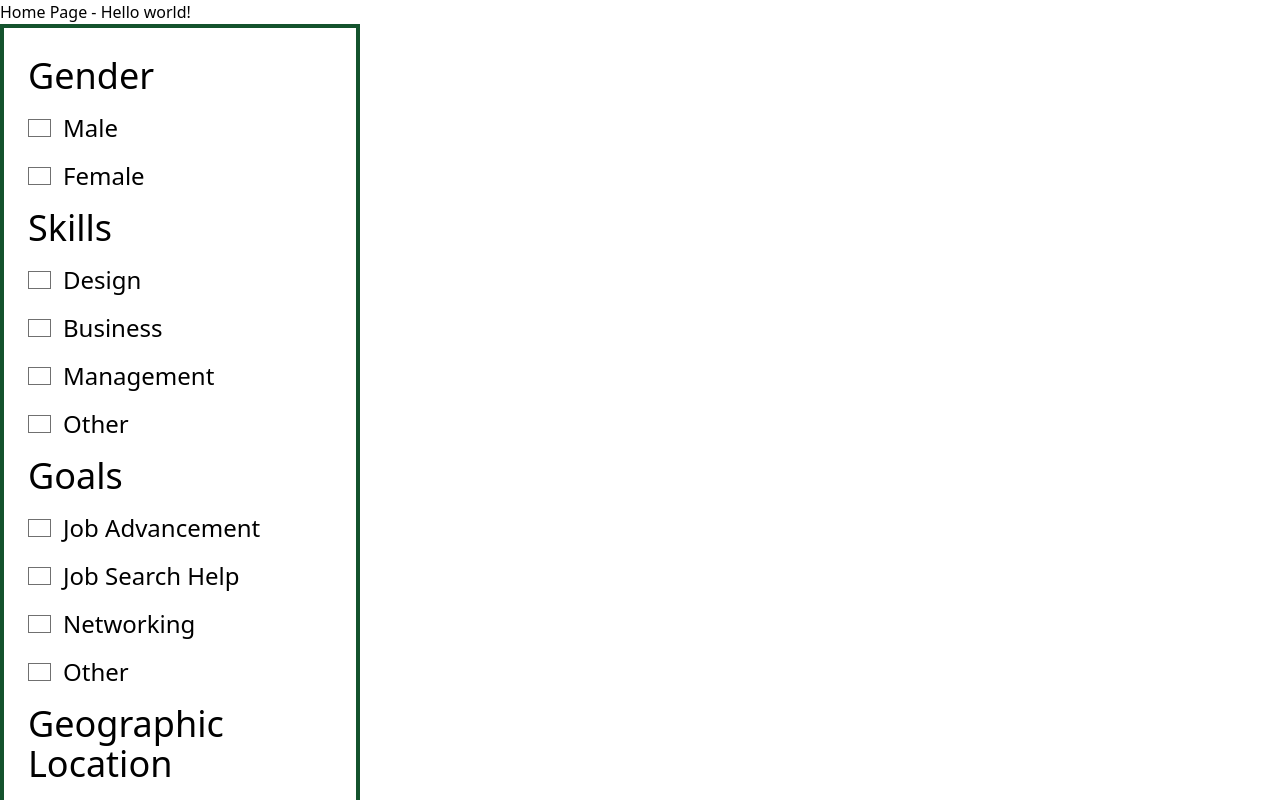
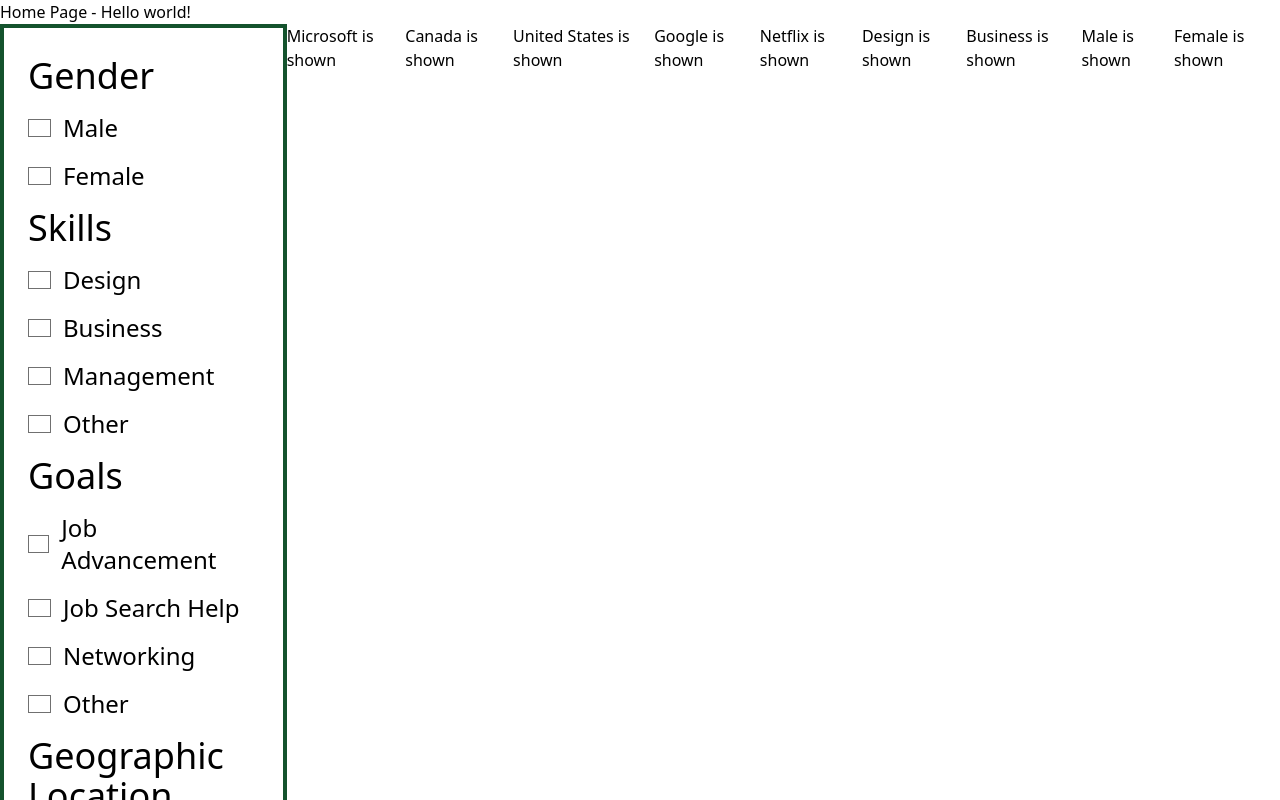
Before and after one commit to JasonXB/EF_Clone, a Next.js app: page / in a window 1280 px wide. Shown: the top 800 px of the page. Built offline with nearby package versions, Linux system fonts and the light colour scheme.

Commit message:
show demonstration filter effect

```diff
--- a/pages/index.tsx
+++ b/pages/index.tsx
@@ -5,6 +5,7 @@ import Head from 'next/head';
 
 import CheckboxFilter from '../components/checkboxFilter/checkbox-filter';
 import { FilterOption } from '../interface/filter-option.interface';
+import { OptionStatus } from '../interface/option-status.interface';
 
 const Home: NextPage = ({}) => {
   const sections: FilterOption[] = [
@@ -49,7 +50,38 @@ const Home: NextPage = ({}) => {
     },
   ];
 
+  const filterTestValues = [
+    'Microsoft',
+    'Canada',
+    'United States',
+    'Google',
+    'Netflix',
+    'Design',
+    'Business',
+    'Male',
+    'Female',
+  ];
+
   const [checkboxState, setCheckboxState] = useState<FilterOption[]>(sections);
+
+  function getCheckedFilters(checkboxState: FilterOption[]): string[] {
+    const acceptedValues = checkboxState
+      .map((section: FilterOption) => {
+        return section.options
+          .filter((status: OptionStatus) => status.isChecked)
+          .map((remaining) => remaining.text);
+      })
+      .flat();
+    return acceptedValues;
+  }
+
+  function getFilteredResults(
+    rawInputs: string[],
+    acceptedValues: string[]
+  ): string[] {
+    if (acceptedValues.length === 0) return rawInputs;
+    return rawInputs.filter((i) => acceptedValues.includes(i));
+  }
 
   return (
     <div>
@@ -59,11 +91,19 @@ const Home: NextPage = ({}) => {
         <link rel="icon" href="/favicon.ico" />
       </Head>
       <h1>Home Page - Hello world!</h1>
-      <div>
+      <div className="flex">
         <CheckboxFilter
           sections={checkboxState}
           reportToState={setCheckboxState}
         />
+        {getFilteredResults(
+          filterTestValues,
+          getCheckedFilters(checkboxState)
+        ).map((v, i) => (
+          <div key={i} className="mr-3">
+            <p>{v} is shown</p>
+          </div>
+        ))}
       </div>
     </div>
   );
```
